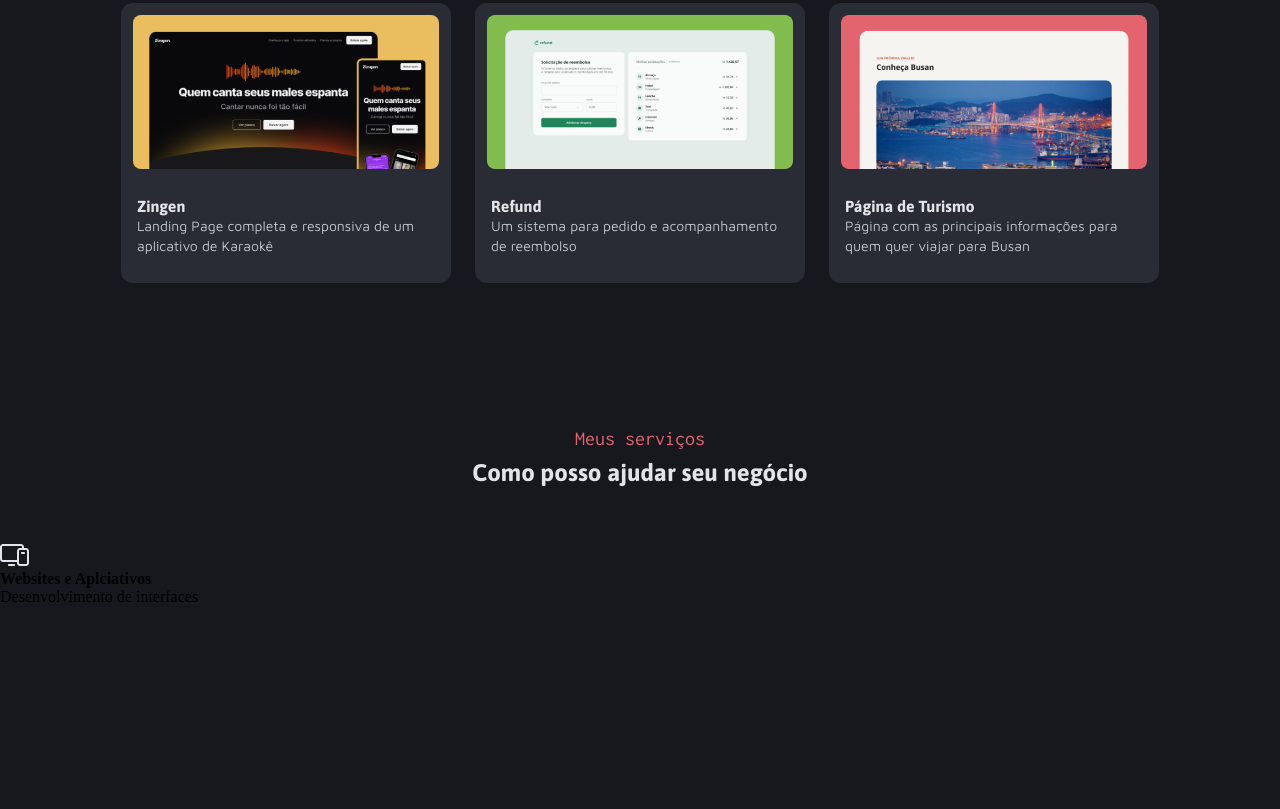
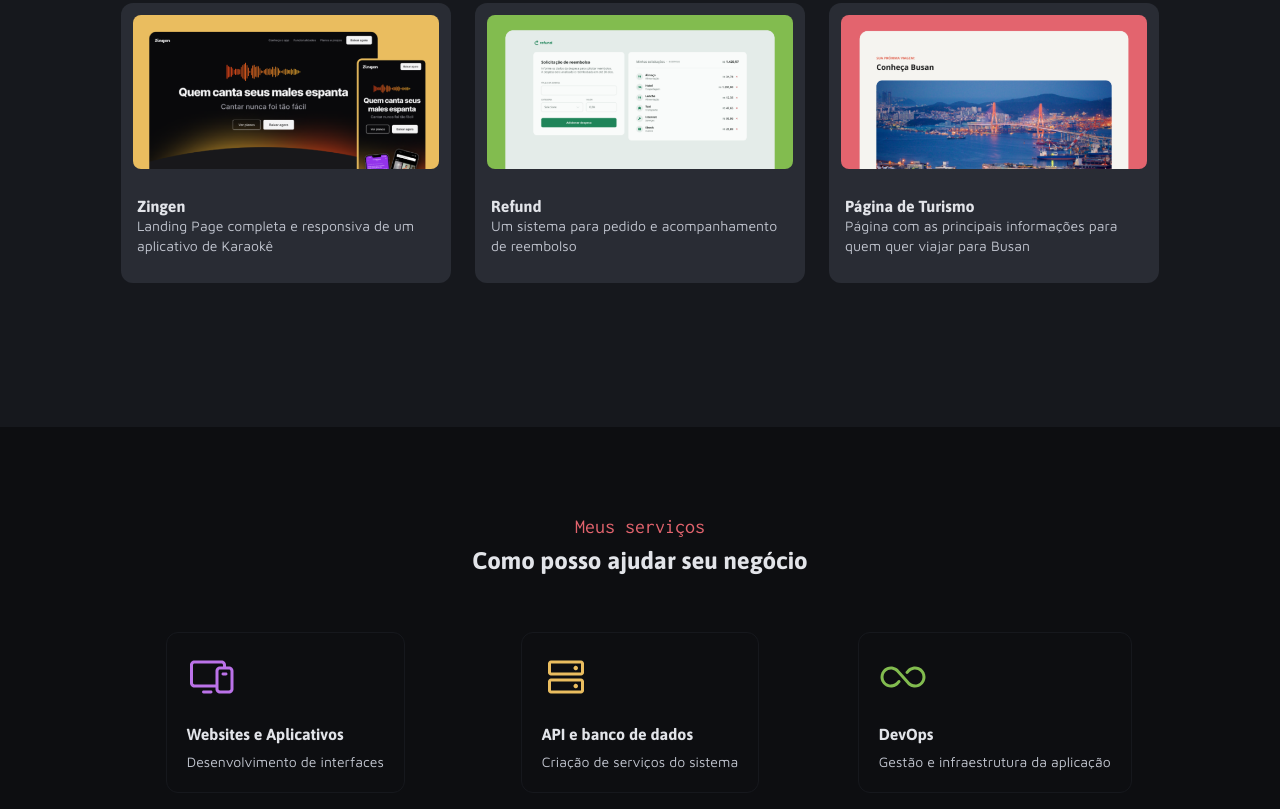
Before and after one commit to leozanidev/desafio-portfolio-dev, a plain HTML site: page index.html in a window 1280 px wide. Shown: the part 1360-2169 px from the top of the page. Before the commit the page ends 1966 px from the top, so only its background shows below. Drawn offline with Linux system fonts and the light colour scheme.

Commit message:
done services section

```diff
--- a/index.html
+++ b/index.html
@@ -148,9 +148,21 @@
         <!-- Grade de Serviços -->
         <div id="services">
             <div class="service">
-                <img src="/assets/icons/minipc.svg" alt="Ícone de computador">
-                <h4>Websites e Aplciativos</h4>
+                <img src="/assets/icons/pccolorido.svg" alt="Ícone de computador">
+                <h4>Websites e Aplicativos</h4>
                 <p>Desenvolvimento de interfaces</p>
+            </div>
+
+            <div class="service">
+                <img src="/assets/icons/servercolorido.svg" alt="Ícone de servidor">
+                <h4>API e banco de dados</h4>
+                <p>Criação de serviços do sistema</p>
+            </div>
+
+            <div class="service">
+                <img src="/assets/icons/Infinitycolorido.svg" alt="Ícone de infinito">
+                <h4>DevOps</h4>
+                <p>Gestão e infraestrutura da aplicação</p>
             </div>
         </div>
         <!-- Fim da Grade de serviços -->
--- a/styles/index.css
+++ b/styles/index.css
@@ -2,3 +2,4 @@
 @import url(global.css);
 @import url(intro.css);
 @import url(done.css);
+@import url(services.css);
--- /dev/null
+++ b/styles/services.css
@@ -0,0 +1,35 @@
+#job {
+  background-color: var(--gray-100);
+  padding: 88px 120px 120px 120px ;
+}
+
+#services {
+  display: grid;
+  grid-template-columns: 1fr 1fr 1fr;
+  gap: 24px;
+  justify-items: center;
+
+}
+
+.service {
+  border: 1px solid var(--gray-200);
+  border-radius: 12px;
+  padding: 20px;
+
+  h4 {
+    font: var(--title-sm);
+    color: var(--gray-600);
+    margin-bottom: 8px;
+  }
+
+  p {
+    font: var(--text-sm);
+    color: var(--gray-500);
+  }
+
+  img {
+    width: 48px;
+    height: 48px;
+    margin-bottom: 20px;
+  }
+}
```
Also changed, not shown: assets/icons/Infinitycolorido.svg (added), assets/icons/pccolorido.svg (added), assets/icons/servercolorido.svg (added).
